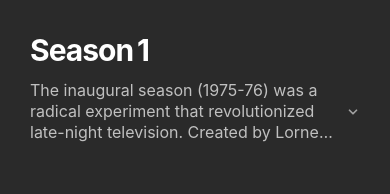
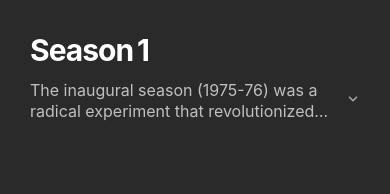
Before and after one commit to oh-kay-blanket/snl-timeline, a React (Vite) app: page / in a window 390 px wide. Shown: the top 194 px of the page. Built offline with nearby package versions, Linux system fonts and the light colour scheme.

Commit message:
Adjust mobile season summary container height and line clamp

```diff
--- a/src/App.css
+++ b/src/App.css
@@ -162,7 +162,7 @@
 
   .season-summary-container {
     max-width: calc(100vw - 40px);
-    min-height: 75px;
+    min-height: 50px;
     padding: 6px 10px;
     margin-left: -10px;
   }
@@ -173,7 +173,7 @@
     top: 6px;
     left: 10px;
     right: 28px;
-    -webkit-line-clamp: 3;
+    -webkit-line-clamp: 2;
   }
 
   .expand-indicator {
```
